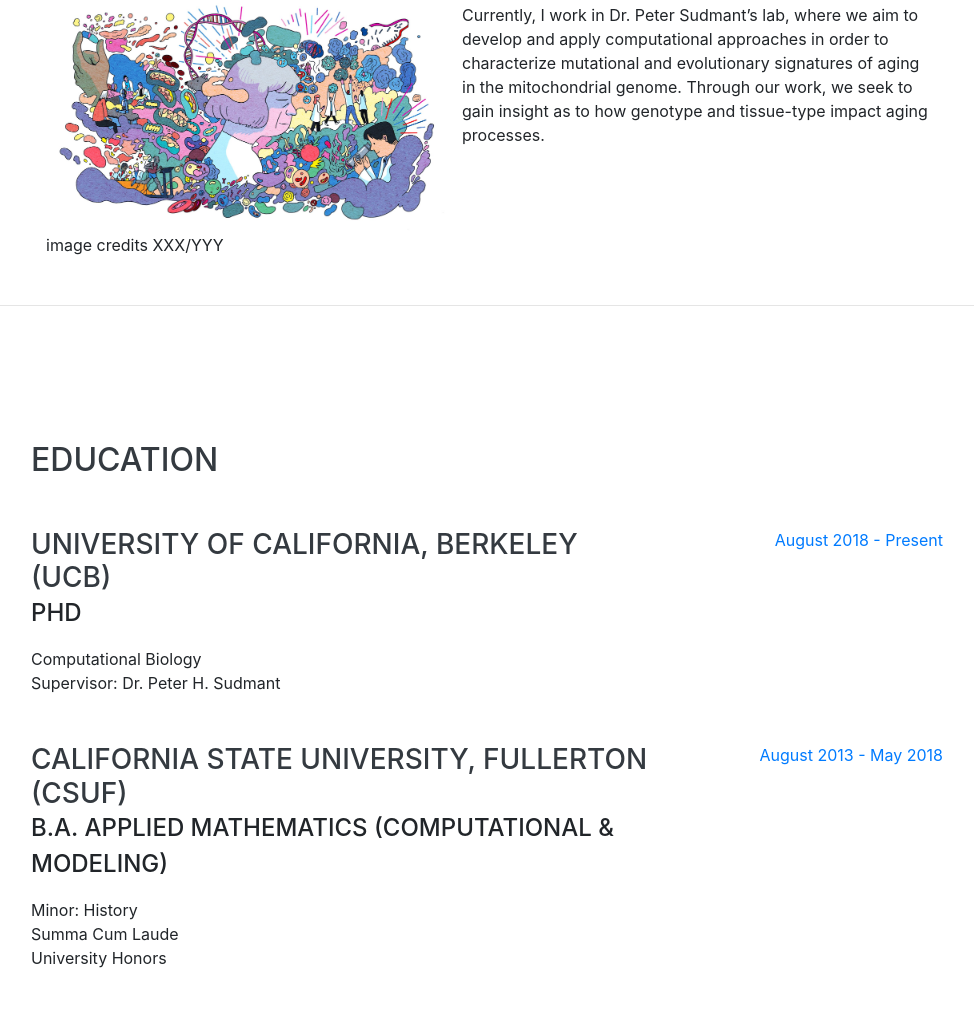
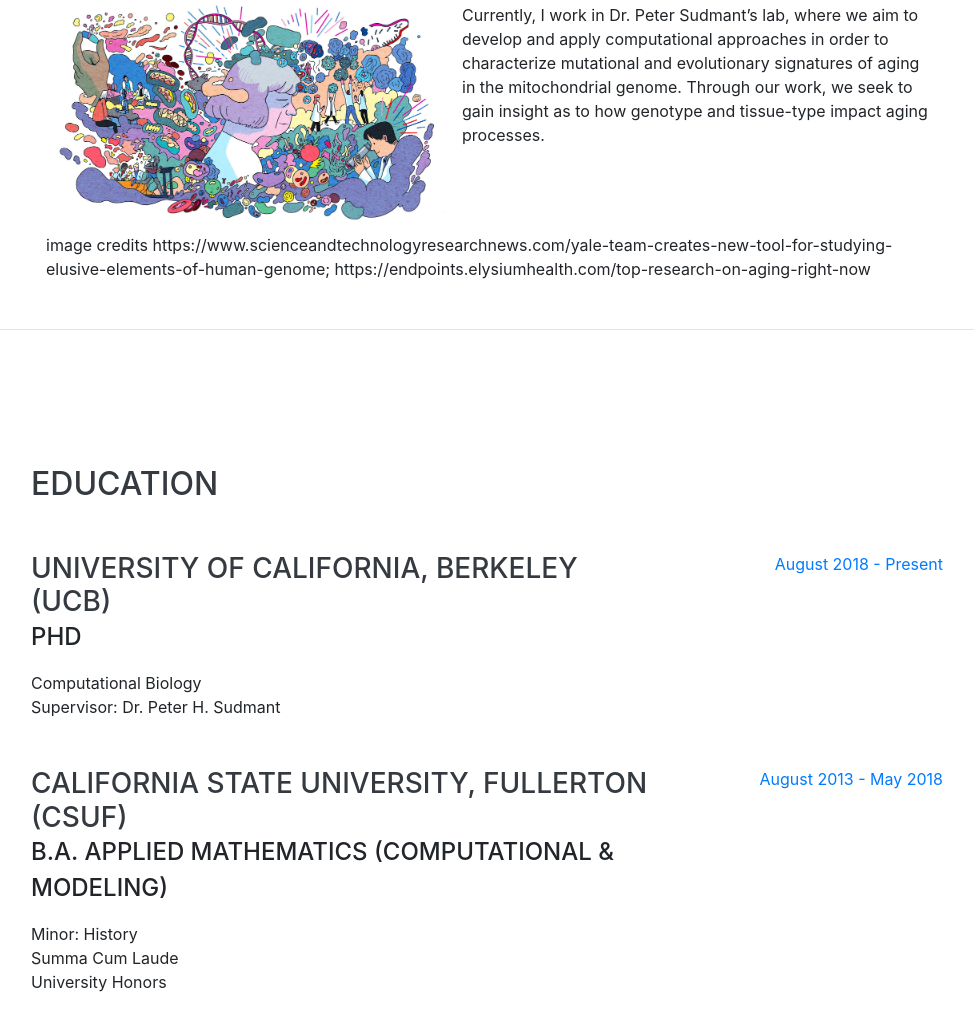
Before and after one commit to isabelserrano/isabelserrano.github.io, a website with bundled scripts: page index.html in a window 1280 px wide. Shown: the part 926-1957 px from the top of the page, without its empty margins (289-1263 px from the left). Built offline with nearby package versions, Linux system fonts and the light colour scheme; a web font is replaced by a local one.

Commit message:
Update index.html

```diff
--- a/index.html
+++ b/index.html
@@ -97,7 +97,8 @@
 
             <div class="row">
                 <div class="col-xl-12">
-                    image credits XXX/YYY
+                    image credits https://www.scienceandtechnologyresearchnews.com/yale-team-creates-new-tool-for-studying-elusive-elements-of-human-genome; https://endpoints.elysiumhealth.com/top-research-on-aging-right-now
+
                 </div>
             </div>
 
```
